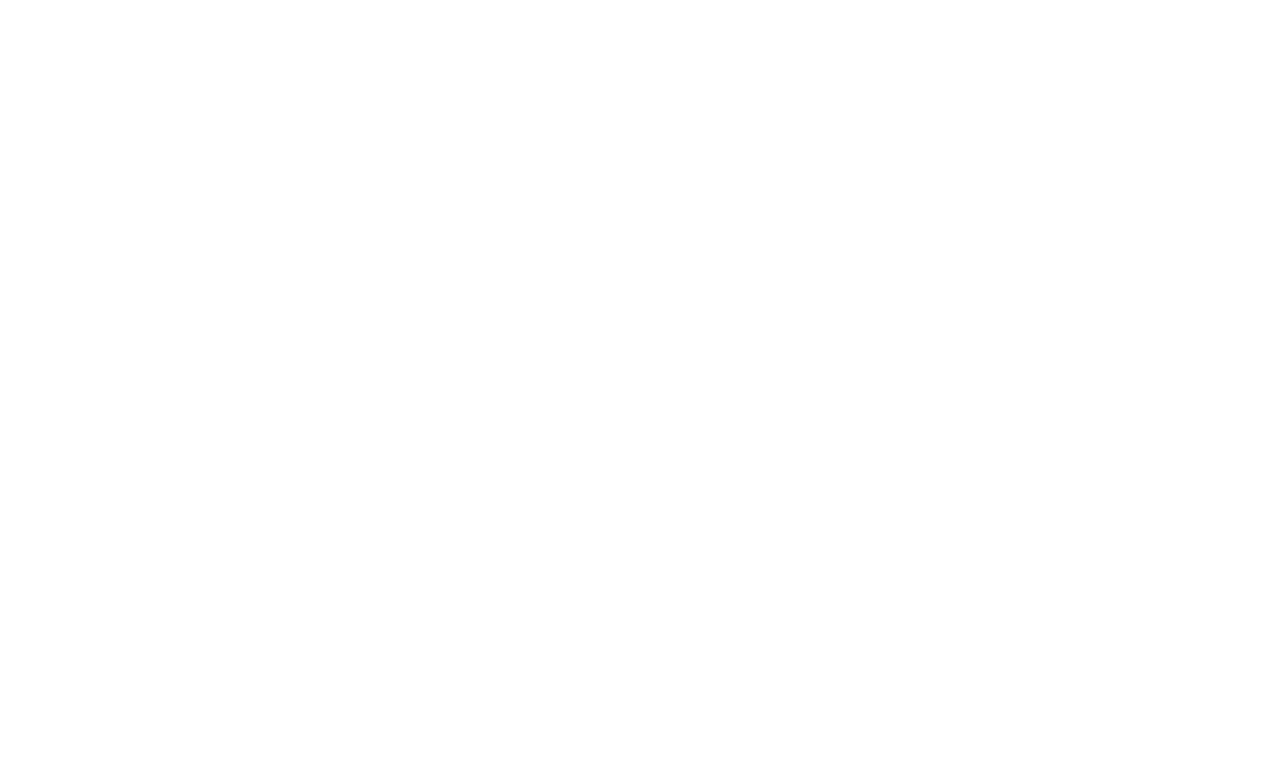
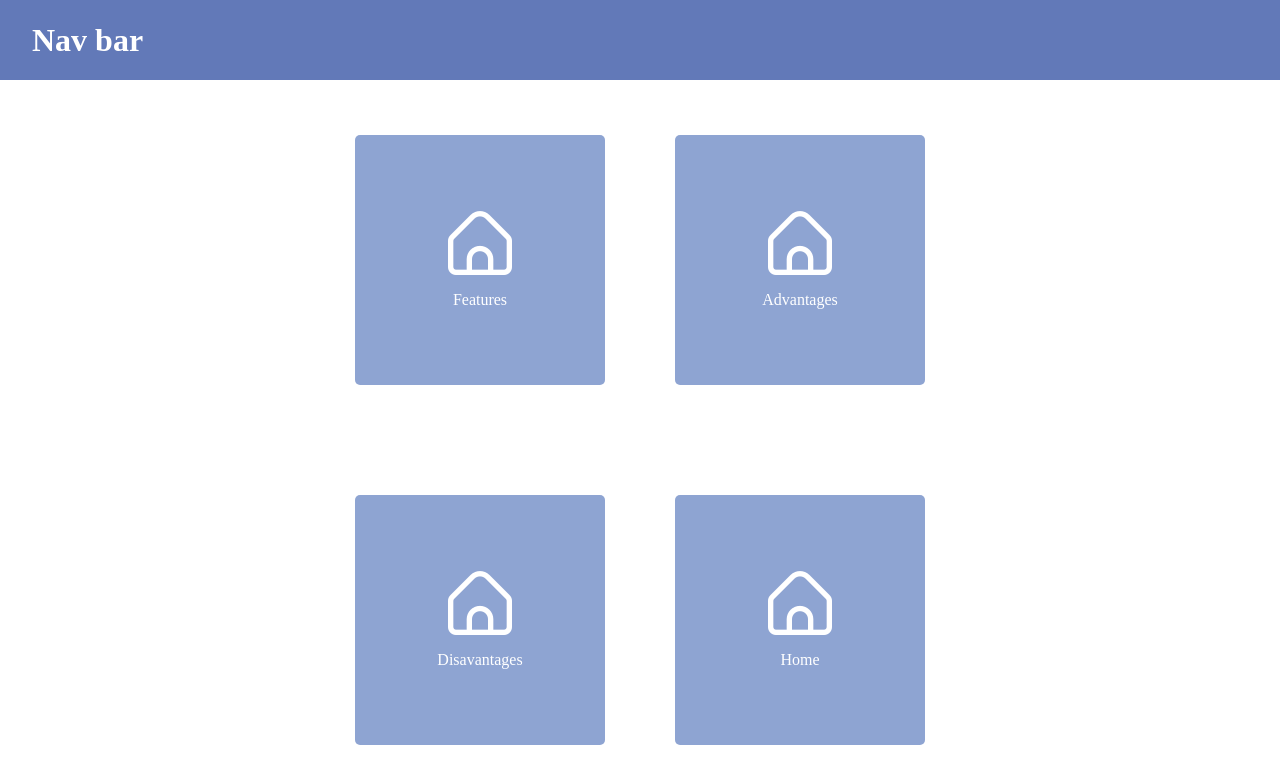
Before and after one commit to DiegoPlaninscheck/server-side-homework, a website: page public/home/home.html in a window 1280 px wide. Drawn offline with Linux system fonts and the light colour scheme.

Commit message:
feat: init home page

```diff
--- a/index.js
+++ b/index.js
@@ -11,7 +11,7 @@ app.use(express.static(__dirname + "/public"));
 app.use(bodyParser.urlencoded({ extended: false }));
 
 app.get("/home", (req, res) => {
-    res.sendFile(__dirname + "public/home.html");
+    res.sendFile(__dirname + "public/home/home.html");
 });
 
 app.get("/features",(req, res) => {
--- a/public/home/home.html
+++ b/public/home/home.html
@@ -1,15 +1,49 @@
 <!DOCTYPE html>
 <html lang="en">
+
 <head>
     <meta charset="UTF-8">
     <meta name="viewport" content="width=device-width, initial-scale=1.0">
     <title>Home</title>
     <link rel="stylesheet" href="style.css">
 </head>
+
 <body>
-    <h1> </h1>
+    <div id="contentPage">
+        <div id="navBar">
+            <h1>Nav bar</h1>
+        </div>
+        <div id="main">
+            <div class="box">
+                <a href="../features/features.html">
+                    <img src="../assets/casa.png">
+                    <span>
+                        Features
+                    </span>
+                </a>
+                <a href="../advantages/advantages.html">
+                    <img src="../assets/casa.png">
+                    <span>
+                        Advantages
+                    </span>
+                </a>
+            </div>
+            <div class="box">
+                <a href="../disavantages/disavantages.html">
+                    <img src="../assets/casa.png">
+                    <span>
+                        Disavantages
+                    </span>
+                </a>
+                <a href="../home/advantages.html">
+                    <img src="../assets/casa.png">
+                    <span>
+                        Home
+                    </span>
+                </a>
+            </div>
+        </div>
+    </div>
+</body>
 
-
-
-</body>
 </html>
--- a/public/home/style.css
+++ b/public/home/style.css
@@ -0,0 +1,56 @@
+* {
+    margin: 0;
+    padding: 0;
+    box-sizing: border-box;
+}
+
+#contentPage {
+    width: 100%;
+    height: 100vh;
+}
+
+#navBar {
+    width: 100%;
+    height: 10%;
+    display: flex;
+    align-items: center;
+    background-color: #6279b8;
+}
+
+#navBar h1{
+    margin-left: 2rem;
+    color: #fff;
+}
+
+#main {
+    width: 100%;
+    height: 90%;
+    display: flex;
+    justify-content: space-around;
+    align-items: center;
+    flex-direction: column;
+}
+
+.box {
+    width: 50%;
+    display: flex;
+    justify-content: space-around;
+    align-items: center;
+}
+
+.box a{
+    width: 250px;
+    height: 250px;
+    display: flex;
+    justify-content: center;
+    align-items: center;
+    flex-direction: column;
+    text-decoration: none;
+    color: #fff;
+    background-color: #8ea4d2;
+    border-radius: 5px;
+}
+
+.box a span{
+    margin-top: 1rem;
+}
```
Also changed, not shown: public/assets/casa.png (added).
